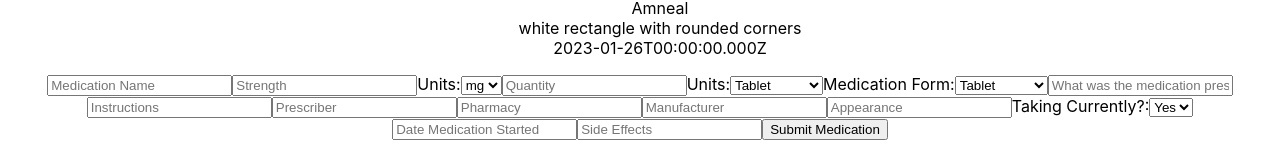
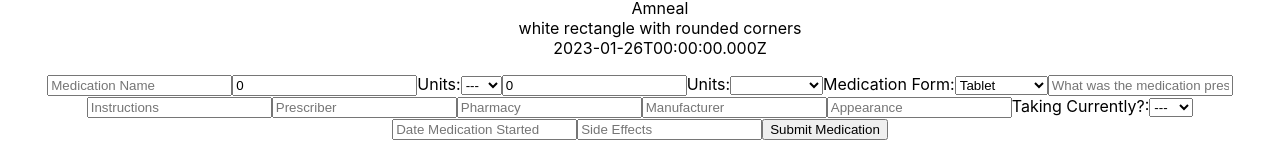
Before and after one commit to rose-codes/rx-roster-front-end, a React (Create React App) app in the folder rx-roster-front-end/: page / in a window 1280 px wide. Shown: the part 340-507 px from the top of the page. Built offline with nearby package versions, Linux system fonts and the light colour scheme; no server answers.

Commit message:
Imported react-hook-form library, registered all field, confirmed handleSubmit works

```diff
--- a/rx-roster-front-end/package.json
+++ b/rx-roster-front-end/package.json
@@ -9,9 +9,11 @@
     "axios": "^1.3.0",
     "react": "^18.2.0",
     "react-dom": "^18.2.0",
+    "react-hook-form": "^7.43.0",
     "react-router-dom": "^6.8.0",
     "react-scripts": "5.0.1",
-    "web-vitals": "^2.1.4"
+    "web-vitals": "^2.1.4",
+    "yup": "^0.32.11"
   },
   "scripts": {
     "start": "react-scripts start",
--- a/rx-roster-front-end/src/components/NewMedForm.js
+++ b/rx-roster-front-end/src/components/NewMedForm.js
@@ -1,6 +1,33 @@
 import { useState, useContext } from "react";
+import { useForm, useController } from "react-hook-form";
+import * as yup from "yup";
 import RxContext from "../context/RxContext";
 const NewMedForm = () => {
+  const {
+    register,
+    handleSubmit,
+    watch,
+    formState: { errors },
+  } = useForm({
+    defaultValues: {
+      medName: "",
+      strength: 0,
+      strengthUnits: "",
+      quantity: 0,
+      medForm: "",
+      quantityUnits: "",
+      instructions: "",
+      prescribedFor: "",
+      prescriber: "",
+      pharmacyFilled: "",
+      manufacturer: "",
+      startDate: "",
+      appearance: "",
+      currentlyTaking: "",
+      startDate: "",
+      sideEffects: "",
+    },
+  });
   const { addMed } = useContext(RxContext);
   const [medName, setMedName] = useState("");
   const [btnDisabled, setBtnDisabled] = useState(true);
@@ -19,40 +46,101 @@
     setMedName(e.target.value);
   };
 
-  const handleSubmit = (e) => {
-    e.preventDefault();
-    if (medName.trim().length > 10) {
-      const newMed = {
-        medName,
-      };
-      addMed(newMed);
-    }
+  const onSubmit = (formValues) => {
+    // if (medName.trim().length > 10) {
+    //   const newMed = {
+    //     medName,
+    //   };
+    //   addMed(newMed);
+    // }
+    console.log(formValues);
   };
   return (
-    <form onSubmit={handleSubmit}>
+    <form onSubmit={handleSubmit(onSubmit)}>
       <input
+        type="text"
+        {...register("medName")}
+        // {...register("medName", {
+        //   required: { value: true, message: "Medication Name is Required" },
+        // },
+        // {minLength: {
+        //   value: 3,
+        //   message: "Medication names must be longer than 3 characters"
+        // }})}
         onChange={handleTextChange}
-        type="text"
         placeholder="Medication Name"
-        value={medName}
       ></input>
       <input
+        type="number"
+        {...register("strength")}
+        // {...register(
+        //   "strength",
+        //   { required: { value: true, message: "Please enter a number." } },
+        //   {
+        //     valueAsNumber: {
+        //       value: true,
+        //       message: "Please enter a valid number.",
+        //     },
+        //   },
+        //   {
+        //     min: {
+        //       value: 0,
+        //       message: "Medication strengths must be greater than 0."
+        //     }
+        //   }
+        // )}
         onChange={handleTextChange}
-        type="text"
         placeholder="Strength"
       ></input>
       <label htmlFor="strength-units">Units:</label>
-      <select id="strength-units" name="strength-units">
+      <select
+        id="strength-units"
+        {...register("strengthUnits")}
+        // {...register("strengthUnits", {
+        //   required: {
+        //     value: true,
+        //     message: "Please select units",
+        //   },
+        // })}
+      >
+        <option value="">---</option>
         <option value="mg">mg</option>
         <option value="mL">mL</option>
       </select>
       <input
         onChange={handleTextChange}
-        type="text"
+        type="number"
+        {...register("quantity")}
+        // {...register(
+        //   "quantity",
+        //   { required: { value: true, message: "Please enter a number" } },
+        //   {
+        //     valueAsNumber: {
+        //       value: true,
+        //       message: "Please enter a valid number",
+        //     },
+        //   },
+        //   {
+        //     min: {
+        //       value: 0,
+        //       message: "Medication strengths must be greater than 0."
+        //     }
+        //   }
+        // )}
         placeholder="Quantity"
       ></input>
       <label htmlFor="quanity-units">Units:</label>
-      <select id="quantity-units" name="quantity-units">
+      <select
+        id="quantity-units"
+        {...register("quantityUnits")}
+        // {...register("quantityUnits", {
+        //   required: {
+        //     value: true,
+        //     message: "Please select a units option",
+        //   },
+        // })}
+      >
+        <option value="base">---</option>
         <option value="tablet">Tablet</option>
         <option value="capsule">Capsule</option>
         <option value="caplet">Caplet</option>
@@ -63,7 +151,16 @@
         <option value="packet">Packet</option>
       </select>
       <label htmlFor="med-forms">Medication Form:</label>
-      <select id="med-forms" name="med-forms">
+      <select
+        id="med-forms"
+        {...register("medForms")}
+        // {...register("medForms", {
+        //   required: {
+        //     value: true,
+        //     message: "Please select the form of the medication",
+        //   },
+        // })}
+      >
         <option value="tablet">Tablet</option>
         <option value="capsule">Capsule</option>
         <option value="caplet">Caplet</option>
@@ -74,37 +171,54 @@
       <input
         onChange={handleTextChange}
         type="text"
+        {...register("prescribedFor")}
         placeholder="What was the medication prescribed/taken for?"
       ></input>
       <input
         onChange={handleTextChange}
         type="text"
+        {...register("instructions")}
         placeholder="Instructions"
       ></input>
       <input
         onChange={handleTextChange}
         type="text"
+        {...register("prescriber")}
         placeholder="Prescriber"
       ></input>
       {/* @todo - create dropdown of user's commonly used pharmacies + allow them to add another */}
       <input
         onChange={handleTextChange}
         type="text"
+        {...register("pharmacy")}
         placeholder="Pharmacy"
       ></input>
       <input
         onChange={handleTextChange}
         type="text"
+        {...register("manufacturer")}
         placeholder="Manufacturer"
       ></input>
       {/* @todo - if user provides manufacturer and other required fields, may be able to pre-populate with info from API */}
       <input
         onChange={handleTextChange}
         type="text"
+        {...register("appearance")}
         placeholder="Appearance"
       ></input>
       <label htmlFor="currently-taking">Taking Currently?:</label>
-      <select id="currently-taking" name="currently-taking">
+      <select
+        id="currently-taking"
+        {...register("currentlyTaking")}
+        // {...register("currentlyTaking", {
+        //   required: {
+        //     value: true,
+        //     message:
+        //       "Please indicate if you are currently taking the medication",
+        //   },
+        // })}
+      >
+        <option value="">---</option>
         <option value="true">Yes</option>
         <option value="false">No</option>
       </select>
@@ -112,12 +226,29 @@
       <input
         onChange={handleTextChange}
         type="text"
+        {...register("startDate")}
+        // {...register(
+        //   "startDate",
+        //   {
+        //     required: {
+        //       value: true,
+        //       message: "Please indicated when the medication was started.",
+        //     },
+        //   },
+        //   {
+        //     valueAsDate: {
+        //       value: true,
+        //       message: "Please provide a valid date",
+        //     },
+        //   }
+        // )}
         placeholder="Date Medication Started"
       ></input>
       <input
         onChange={handleTextChange}
         type="text"
         placeholder="Side Effects"
+        {...register("sideEffects")}
       ></input>
       <button type="submit">Submit Medication</button>
       <div>{message && <div className="message">{message}</div>}</div>
--- a/rx-roster-front-end/src/context/RxContext.js
+++ b/rx-roster-front-end/src/context/RxContext.js
@@ -29,6 +29,7 @@
     getMedications();
   }, []);
 
+  // @todo: refactor routes with Axios
   const getMedications = async () => {
     const response = await fetch("/medications");
     const data = await response.json();
```
Also changed, not shown: rx-roster-front-end/src/App.js (+2 -10 lines), 1 other file (tests, documents, lock files or other folders).
